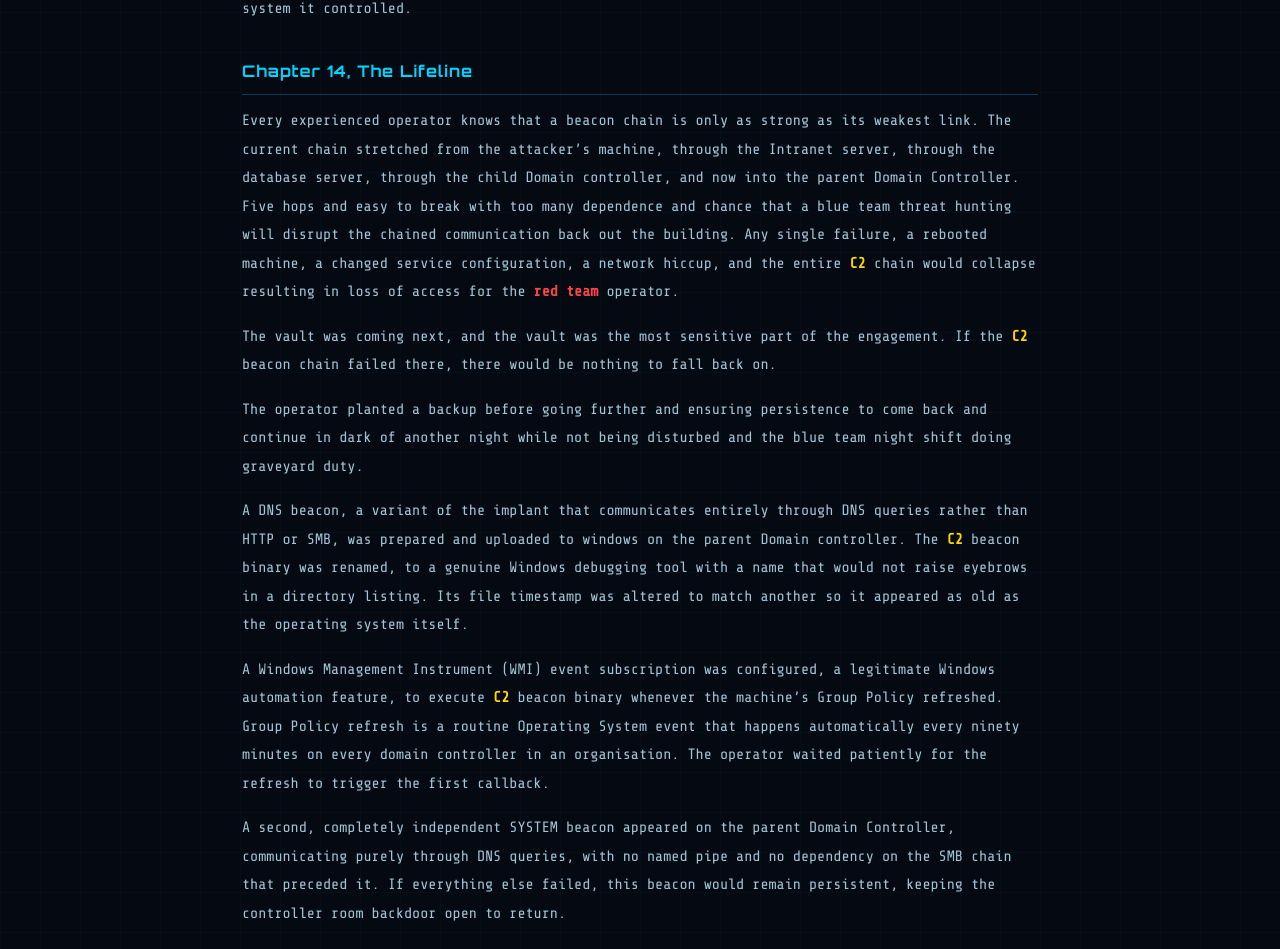
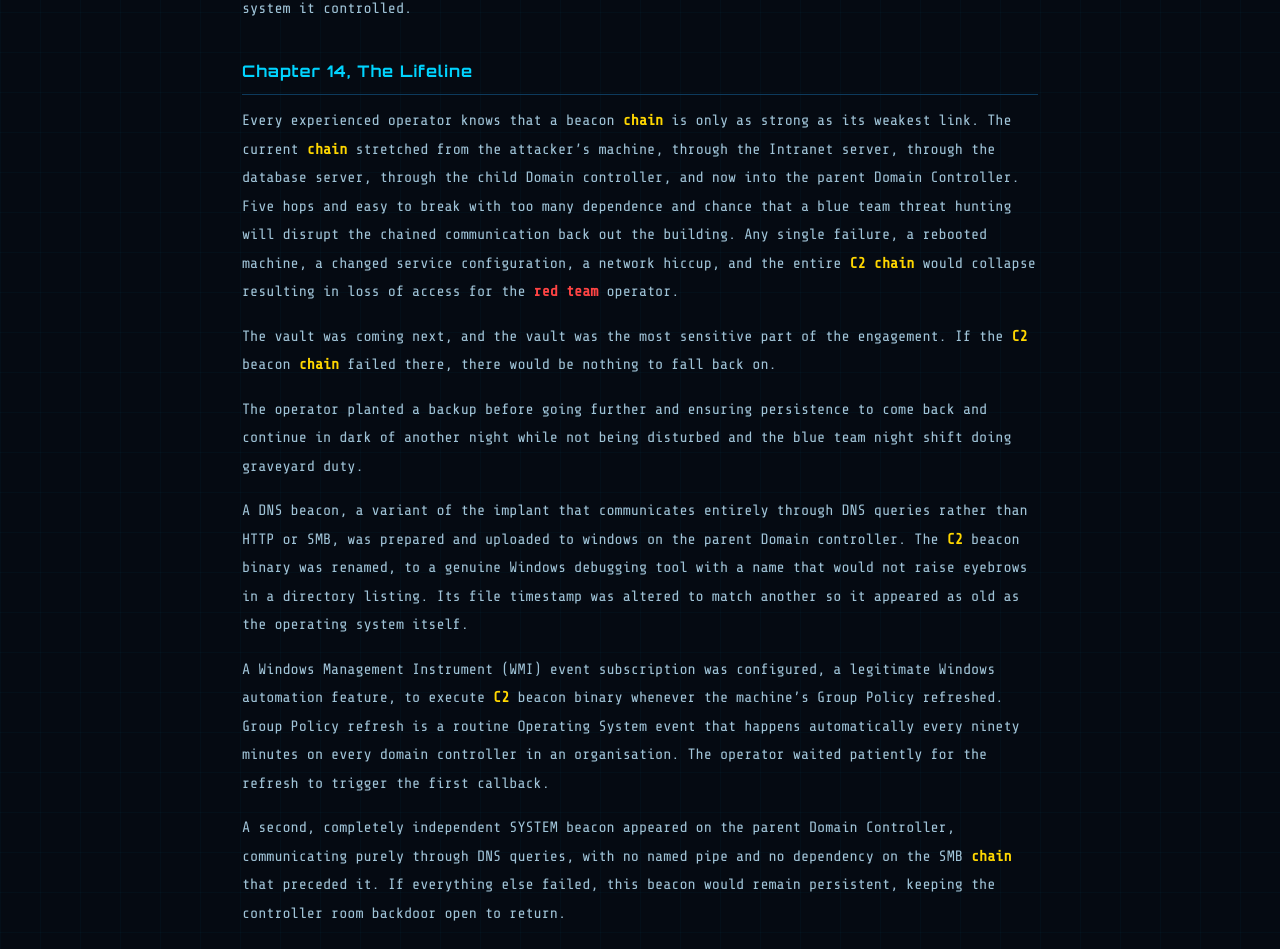
Before and after one commit to botesjuan/botesjuan.github.io, a Jekyll site: the page built from _posts/2026-05-23-red-team-kill-chain-story.md, in a window 1280 px wide and 1400 px high, scrolled down 8593 px. Shown: the part 148-1097 px from the top of the window. Built offline with Jekyll 4.4.1, drawn with Linux system fonts in a browser that asks for light colours; our own code applies the rules of GitHub Pages for plain Markdown files; some of the changed text lies outside the part shown.

Commit message:
Update 2026-05-23-red-team-kill-chain-story.md

```diff
--- a/_posts/2026-05-23-red-team-kill-chain-story.md
+++ b/_posts/2026-05-23-red-team-kill-chain-story.md
@@ -7,7 +7,7 @@
 </style>
 
 
-# <span class="red">Red Team</span> Operator, a Kill Chain Story
+# <span class="red">Red Team</span> Operator, a Kill <span class="kw">chain</span> Story
 
 **Operator,** Juan Botes | 22 May 2026
 
@@ -23,7 +23,7 @@ The rules were clear. A full security monitoring stack was watching, Elastic EDR
 
 The objective, obtain a single low <span class="cyan">privilege</span> user account named **Angela**, and use it, through whatever gaps existed in the architecture, to reach a locked file server in the secure storage vault and prove access by writing a "flag" file to its hard drive. Proving the possibility of ransomware deployment.
 
-The command and control (<span class="kw">C2</span>) communication path did not yet exist. The <span class="kw">C2</span> chain of malware beacons would have to be built, hop by hop, identity by identity, to reach the crown jewels.
+The command and control (<span class="kw">C2</span>) communication path did not yet exist. The <span class="kw">C2</span> <span class="kw">chain</span> of malware beacons would have to be built, hop by hop, identity by identity, to reach the crown jewels.
 
 ## Chapter 2, Arming Up
 
@@ -61,7 +61,7 @@ Within moments, a blinking indicator appeared on the operator's <span class="prp
 
 **SYSTEM** <span class="cyan">privilege</span> is very powerful, but it is also conspicuous in certain ways. More importantly, Angela's workstation was just the first room. The operator needed to move deeper, and that required the right identity for the next door.
 
-A review of the running processes on the machine revealed something useful, another user had an active session on the same workstation. Her name was **Brooks**, a member of the local workstation <span class="grn">Administrator</span> group on the next machine along the chain. She was logged in, her session was live, and her Windows security token, the digital credential that Windows checks whenever she opens a file or accesses a network share, was sitting inside one of her running processes.
+A review of the running processes on the machine revealed something useful, another user had an active session on the same workstation. Her name was **Brooks**, a member of the local workstation <span class="grn">Administrator</span> group on the next machine along the <span class="kw">chain</span>. She was logged in, her session was live, and her Windows security token, the digital credential that Windows checks whenever she opens a file or accesses a network share, was sitting inside one of her running processes.
 
 SYSTEM level processes are permitted to reach into other processes and borrow their tokens. This is not an exploit; it is a documented Windows capability used legitimately by certain system services. The operator used it to extract Brooks' token from her active session and assume her identity inside the beacon.
 
@@ -177,9 +177,9 @@ The operator stepped into the parent domain's headquarters with unrestricted acc
 
 ## Chapter 14, The Lifeline
 
-Every experienced operator knows that a beacon chain is only as strong as its weakest link. The current chain stretched from the attacker's machine, through the Intranet server, through the database server, through the child Domain controller, and now into the parent Domain Controller. Five hops and easy to break with too many dependence and chance that a blue team threat hunting will disrupt the chained communication back out the building. Any single failure, a rebooted machine, a changed service configuration, a network hiccup, and the entire <span class="kw">C2</span> chain would collapse resulting in loss of access for the <span class="red">red team</span> operator.
+Every experienced operator knows that a beacon <span class="kw">chain</span> is only as strong as its weakest link. The current <span class="kw">chain</span> stretched from the attacker's machine, through the Intranet server, through the database server, through the child Domain controller, and now into the parent Domain Controller. Five hops and easy to break with too many dependence and chance that a blue team threat hunting will disrupt the chained communication back out the building. Any single failure, a rebooted machine, a changed service configuration, a network hiccup, and the entire <span class="kw">C2</span> <span class="kw">chain</span> would collapse resulting in loss of access for the <span class="red">red team</span> operator.
 
-The vault was coming next, and the vault was the most sensitive part of the engagement. If the <span class="kw">C2</span> beacon chain failed there, there would be nothing to fall back on.
+The vault was coming next, and the vault was the most sensitive part of the engagement. If the <span class="kw">C2</span> beacon <span class="kw">chain</span> failed there, there would be nothing to fall back on.
 
 The operator planted a backup before going further and ensuring persistence to come back and continue in dark of another night while not being disturbed and the blue team night shift doing graveyard duty.
 
@@ -187,7 +187,7 @@ A DNS beacon, a variant of the implant that communicates entirely through DNS qu
 
 A Windows Management Instrument (WMI) event subscription was configured, a legitimate Windows automation feature, to execute <span class="kw">C2</span> beacon binary whenever the machine's Group Policy refreshed. Group Policy refresh is a routine Operating System event that happens automatically every ninety minutes on every domain controller in an organisation. The operator waited patiently for the refresh to trigger the first callback.
 
-A second, completely independent SYSTEM beacon appeared on the parent Domain Controller, communicating purely through DNS queries, with no named pipe and no dependency on the SMB chain that preceded it. If everything else failed, this beacon would remain persistent, keeping the controller room backdoor open to return.
+A second, completely independent SYSTEM beacon appeared on the parent Domain Controller, communicating purely through DNS queries, with no named pipe and no dependency on the SMB <span class="kw">chain</span> that preceded it. If everything else failed, this beacon would remain persistent, keeping the controller room backdoor open to return.
 
 The safety net was in place. The operator turned toward the secure storage vault.
 
@@ -201,9 +201,9 @@ The same replication technique that had unlocked the child domain now unlocked t
 
 Now, with the parent domain's master key in hand, the operator crafted a second Golden <span class="prp">ticket</span>. This one declared the bearer to be the parent domain's own <span class="grn">Administrator</span>, and buried inside it was the group identifier of the vault Access group. The <span class="prp">ticket</span> never touched any target machine. It was built entirely on the attacker's desktop, signed with a stolen key, and ready to be presented at borders that did not expect forgery.
 
-The forged passport went first to the parent domain controller. The controller inspected the cryptographic signature, found it mathematically valid, saw the vault Access group membership, and issued a referral <span class="prp">ticket</span> for the vault's domain, just as it would for any legitimate member of that group. The vault's own domain controller then received that referral and issued the final service <span class="prp">tickets</span>, one permitting file-system access to the jump host, one permitting service delivery. Both <span class="prp">tickets</span> were genuine, issued by real infrastructure, because the chain of signatures leading back to them was unbroken. The forgery was at the very beginning, invisible from where the vault's controller was standing.
+The forged passport went first to the parent domain controller. The controller inspected the cryptographic signature, found it mathematically valid, saw the vault Access group membership, and issued a referral <span class="prp">ticket</span> for the vault's domain, just as it would for any legitimate member of that group. The vault's own domain controller then received that referral and issued the final service <span class="prp">tickets</span>, one permitting file-system access to the jump host, one permitting service delivery. Both <span class="prp">tickets</span> were genuine, issued by real infrastructure, because the <span class="kw">chain</span> of signatures leading back to them was unbroken. The forgery was at the very beginning, invisible from where the vault's controller was standing.
 
-With the file-access <span class="prp">ticket</span> confirming reach to the jump host, the service <span class="prp">ticket</span> was used to land a new beacon there, quietly and without fanfare, through the same service-modification technique that had moved the operator through every machine before it. This new session linked back not through the long SMB chain of compromised machines but directly through the resilient DNS beacon sitting on the parent domain controller, independent and persistent regardless of what happened to anything else.
+With the file-access <span class="prp">ticket</span> confirming reach to the jump host, the service <span class="prp">ticket</span> was used to land a new beacon there, quietly and without fanfare, through the same service-modification technique that had moved the operator through every machine before it. This new session linked back not through the long SMB <span class="kw">chain</span> of compromised machines but directly through the resilient DNS beacon sitting on the parent domain controller, independent and persistent regardless of what happened to anything else.
 
 The operator had entered the secure storage vault.
 
@@ -253,7 +253,7 @@ The entire path, from Angela's ordinary workstation to the crown jewel secure fi
 
 ## Lessons to be learned for the Blue Team SOC Defenders
 
-The entire attack chain described in this story exploited no zero-day vulnerabilities. Every technique abused legitimate Windows features, trusted system paths, and built-in authentication mechanisms. Only a single initial password for the compromised account on the foothold was known. That is the uncomfortable truth defenders must sit with, the tools to compromise a domain are often already inside the domain, waiting to be picked up.
+The entire attack <span class="kw">chain</span> described in this story exploited no zero-day vulnerabilities. Every technique abused legitimate Windows features, trusted system paths, and built-in authentication mechanisms. Only a single initial password for the compromised account on the foothold was known. That is the uncomfortable truth defenders must sit with, the tools to compromise a domain are often already inside the domain, waiting to be picked up.
 
 Here is remedial suggestion to the blue team to improve there detection and response procedures based on this story.
 
```
